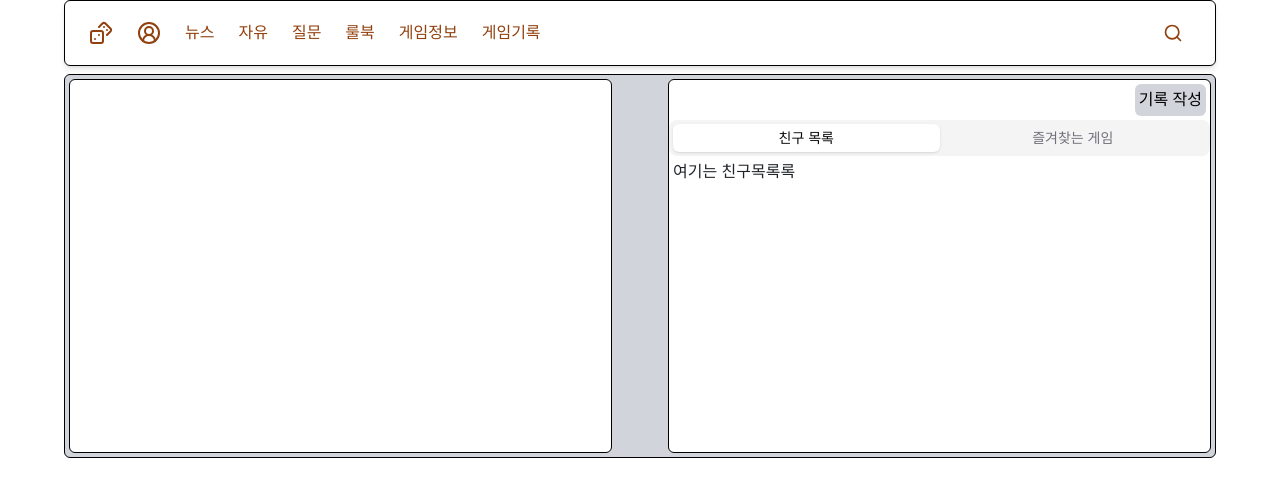
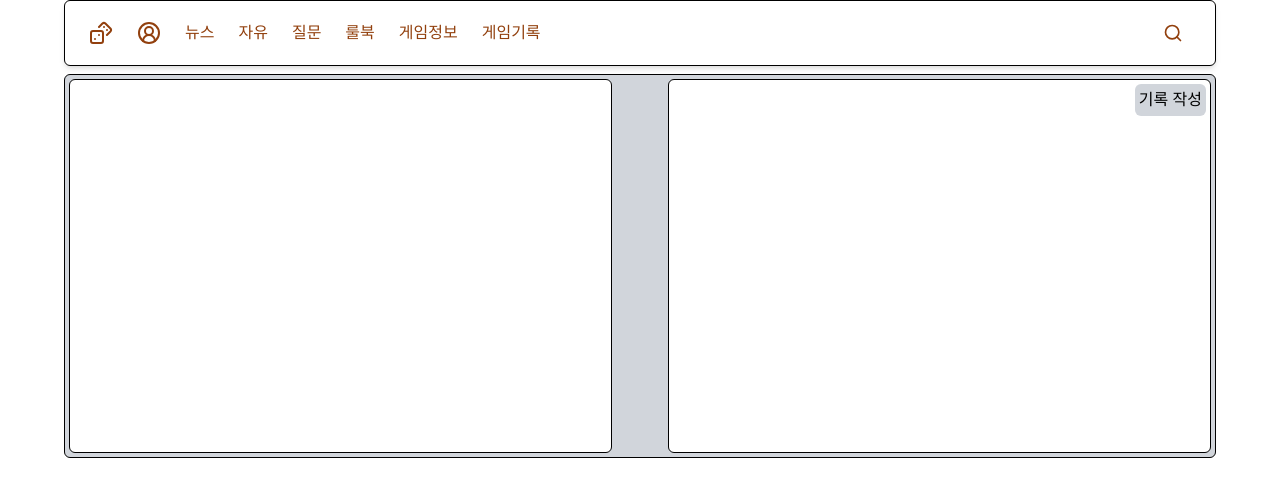
Before and after one commit to kinghama82/ebs-front, a Next.js app: page /history in a window 1280 px wide. Shown: the top 496 px of the page. Built offline with nearby package versions, Linux system fonts and the light colour scheme; a web font is replaced by a local one.

Commit message:
del tabs

```diff
--- a/src/app/history/page.js
+++ b/src/app/history/page.js
@@ -22,7 +22,7 @@ const HistoryPage = () => {
                         기록 작성
                     </Link>
                     </div>
-                    <TabsDemo></TabsDemo>
+                    {/* <TabsDemo></TabsDemo> */}
                 </div>
             </div>
 
--- a/src/components/history/TabsComponent.jsx
+++ b/src/components/history/TabsComponent.jsx
@@ -1,23 +1,23 @@
-import {
-  Tabs,
-  TabsContent,
-  TabsList,
-  TabsTrigger,
-} from "@/components/ui/tabs"
+// import {
+//   Tabs,
+//   TabsContent,
+//   TabsList,
+//   TabsTrigger,
+// } from "@/components/ui/tabs"
 
-export function TabsDemo() {
-  return (
-    <Tabs defaultValue="account" className="w-full">
-      <TabsList className="grid w-full grid-cols-2">
-        <TabsTrigger value="account">친구 목록</TabsTrigger>
-        <TabsTrigger value="password">즐겨찾는 게임</TabsTrigger>
-      </TabsList>
-      <TabsContent value="account" className="m-1">
-        여기는 친구목록록
-      </TabsContent>
-      <TabsContent value="password" className="m-1">
-        여기는 게임즐겨찾기
-      </TabsContent>
-    </Tabs>
-  )
-}
+// export function TabsDemo() {
+//   return (
+//     <Tabs defaultValue="account" className="w-full">
+//       <TabsList className="grid w-full grid-cols-2">
+//         <TabsTrigger value="account">친구 목록</TabsTrigger>
+//         <TabsTrigger value="password">즐겨찾는 게임</TabsTrigger>
+//       </TabsList>
+//       <TabsContent value="account" className="m-1">
+//         여기는 친구목록록
+//       </TabsContent>
+//       <TabsContent value="password" className="m-1">
+//         여기는 게임즐겨찾기
+//       </TabsContent>
+//     </Tabs>
+//   )
+// }
--- a/src/components/ui/tabs.jsx
+++ b/src/components/ui/tabs.jsx
@@ -1,42 +1,42 @@
-"use client"
+// "use client"
 
-import * as React from "react"
-import * as TabsPrimitive from "@radix-ui/react-tabs"
+// import * as React from "react"
+// import * as TabsPrimitive from "@radix-ui/react-tabs"
 
-import { cn } from "@/lib/utils"
+// import { cn } from "@/lib/utils"
 
-const Tabs = TabsPrimitive.Root
-const TabsList = React.forwardRef(({ className, ...props }, ref) => (
-  <TabsPrimitive.List
-    ref={ref}
-    className={cn(
-      "inline-flex h-9 items-center justify-center rounded-lg bg-muted p-1 text-muted-foreground",
-      className
-    )}
-    {...props} />
-))
-TabsList.displayName = TabsPrimitive.List.displayName
+// const Tabs = TabsPrimitive.Root
+// const TabsList = React.forwardRef(({ className, ...props }, ref) => (
+//   <TabsPrimitive.List
+//     ref={ref}
+//     className={cn(
+//       "inline-flex h-9 items-center justify-center rounded-lg bg-muted p-1 text-muted-foreground",
+//       className
+//     )}
+//     {...props} />
+// ))
+// TabsList.displayName = TabsPrimitive.List.displayName
 
-const TabsTrigger = React.forwardRef(({ className, ...props }, ref) => (
-  <TabsPrimitive.Trigger
-    ref={ref}
-    className={cn(
-      "inline-flex items-center justify-center whitespace-nowrap rounded-md px-3 py-1 text-sm font-medium ring-offset-background transition-all focus-visible:outline-none focus-visible:ring-2 focus-visible:ring-ring focus-visible:ring-offset-2 disabled:pointer-events-none disabled:opacity-50 data-[state=active]:bg-background data-[state=active]:text-foreground data-[state=active]:shadow",
-      className
-    )}
-    {...props} />
-))
-TabsTrigger.displayName = TabsPrimitive.Trigger.displayName
+// const TabsTrigger = React.forwardRef(({ className, ...props }, ref) => (
+//   <TabsPrimitive.Trigger
+//     ref={ref}
+//     className={cn(
+//       "inline-flex items-center justify-center whitespace-nowrap rounded-md px-3 py-1 text-sm font-medium ring-offset-background transition-all focus-visible:outline-none focus-visible:ring-2 focus-visible:ring-ring focus-visible:ring-offset-2 disabled:pointer-events-none disabled:opacity-50 data-[state=active]:bg-background data-[state=active]:text-foreground data-[state=active]:shadow",
+//       className
+//     )}
+//     {...props} />
+// ))
+// TabsTrigger.displayName = TabsPrimitive.Trigger.displayName
 
-const TabsContent = React.forwardRef(({ className, ...props }, ref) => (
-  <TabsPrimitive.Content
-    ref={ref}
-    className={cn(
-      "mt-2 ring-offset-background focus-visible:outline-none focus-visible:ring-2 focus-visible:ring-ring focus-visible:ring-offset-2",
-      className
-    )}
-    {...props} />
-))
-TabsContent.displayName = TabsPrimitive.Content.displayName
+// const TabsContent = React.forwardRef(({ className, ...props }, ref) => (
+//   <TabsPrimitive.Content
+//     ref={ref}
+//     className={cn(
+//       "mt-2 ring-offset-background focus-visible:outline-none focus-visible:ring-2 focus-visible:ring-ring focus-visible:ring-offset-2",
+//       className
+//     )}
+//     {...props} />
+// ))
+// TabsContent.displayName = TabsPrimitive.Content.displayName
 
-export { Tabs, TabsList, TabsTrigger, TabsContent }
+// export { Tabs, TabsList, TabsTrigger, TabsContent }
```
